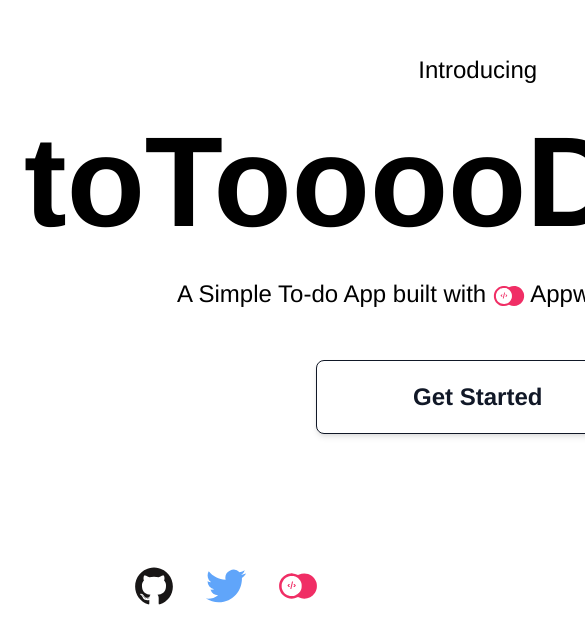
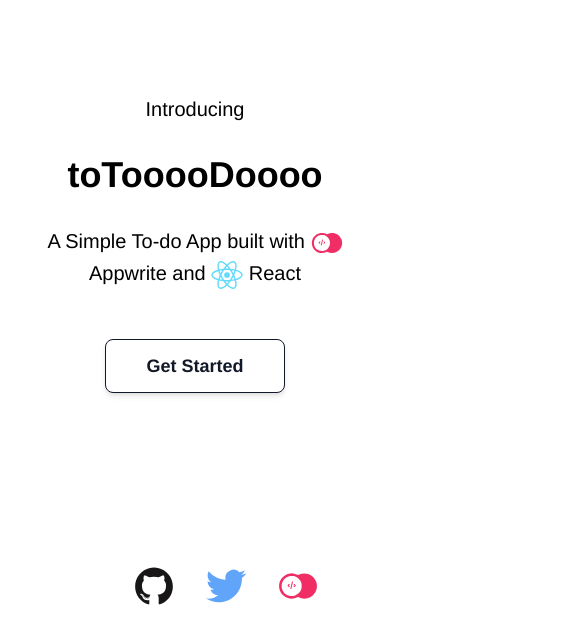
Before and after one commit to universe1216/react-demo, a React (Create React App) app: page / in a window 390 px wide. Shown: the part 194-838 px from the top of the page, 585 px wide, since content can reach past the window. Built offline with nearby package versions, Linux system fonts and the light colour scheme; no server answers.

Commit message:
feat: make website repsonsive

```diff
--- a/src/pages/Landing/Landing.js
+++ b/src/pages/Landing/Landing.js
@@ -28,15 +28,15 @@ const Landing = () => {
       {/* Hero */}
       <section className="container h-screen mx-auto flex">
         <div className="flex flex-col mx-auto justify-center p-6 text-center">
-          <p className="my-8 text-2xl font-medium">Introducing</p>
-          <h1 className="text-9xl font-bold">toTooooDoooo</h1>
-          <p className="my-8 text-2xl font-medium">
+          <p className="my-8 text-xl md:text-2xl lg:text-3xl font-medium">Introducing</p>
+          <h1 className="text-4xl md:text-7xl lg:text-9xl font-bold">toTooooDoooo</h1>
+          <p className="my-8 text-xl md:text-2xl lg:text-3xl font-medium">
             A Simple To-do App built with {appwrite(8)} Appwrite and {react(8)}{" "}
             React
           </p>
           <button
             onClick={handleClick}
-            className="mx-auto mt-4 py-5 px-24 font-semibold text-2xl rounded-lg shadow-md bg-white text-gray-900 border border-gray-900 hover:border-transparent hover:text-white hover:bg-gray-900 focus:outline-none"
+            className="mx-auto mt-4 py-3 lg:py-5 px-10 lg:px-24 text-lg md:text-2xl font-semibold  rounded-lg shadow-md bg-white text-gray-900 border border-gray-900 hover:border-transparent hover:text-white hover:bg-gray-900 focus:outline-none"
           >
             Get Started
           </button>
--- a/src/pages/Todo/Todo.js
+++ b/src/pages/Todo/Todo.js
@@ -48,7 +48,7 @@ const Todo = ({ user, dispatch }) => {
       <section className="container h-screen max-h-screen px-3 max-w-xl mx-auto flex flex-col">
         {isError && <Alert color="red" message="Something went wrong..." />}
         <div className="my-auto p-16 rounded-lg text-center">
-          <div className="font-bold text-6xl">
+          <div className="font-bold text-3xl md:text-5xl lg:text-6xl">
             📝 <br /> &nbsp; toTooooDoooos
           </div>
 
```
